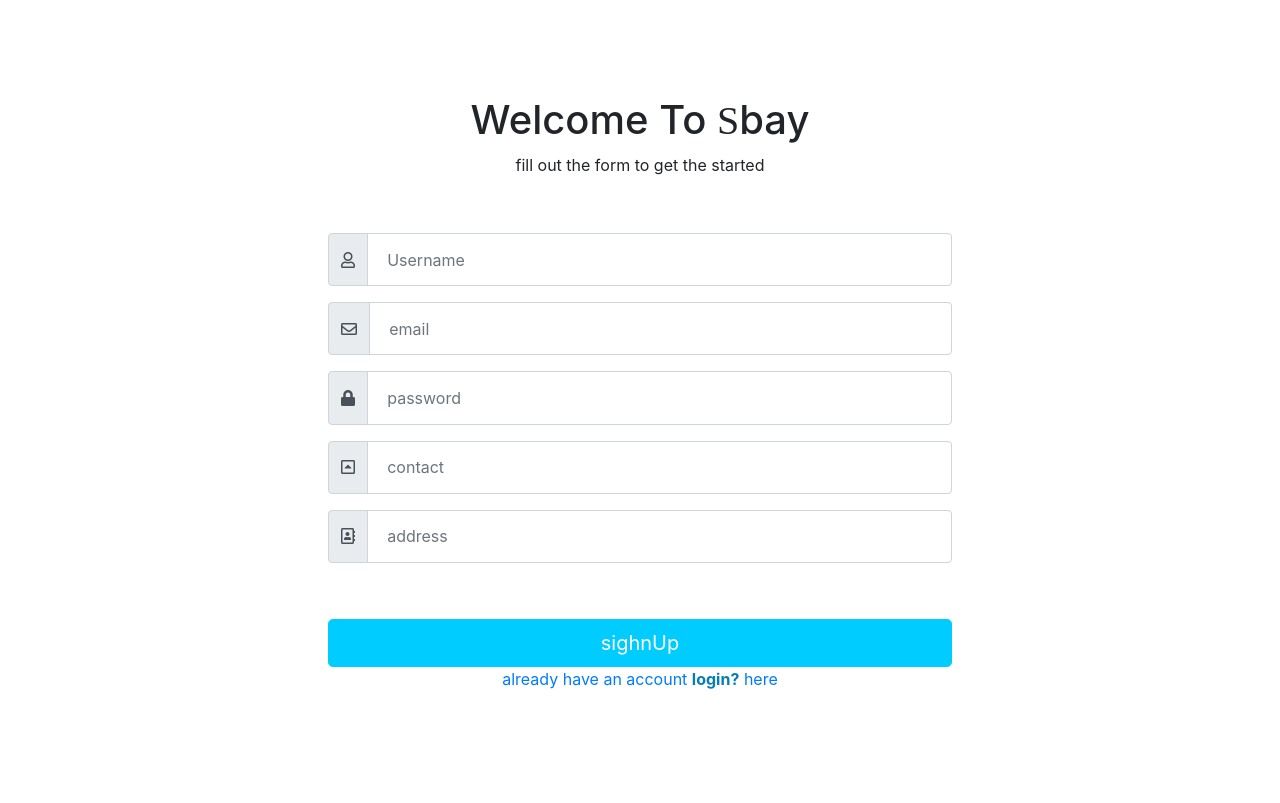
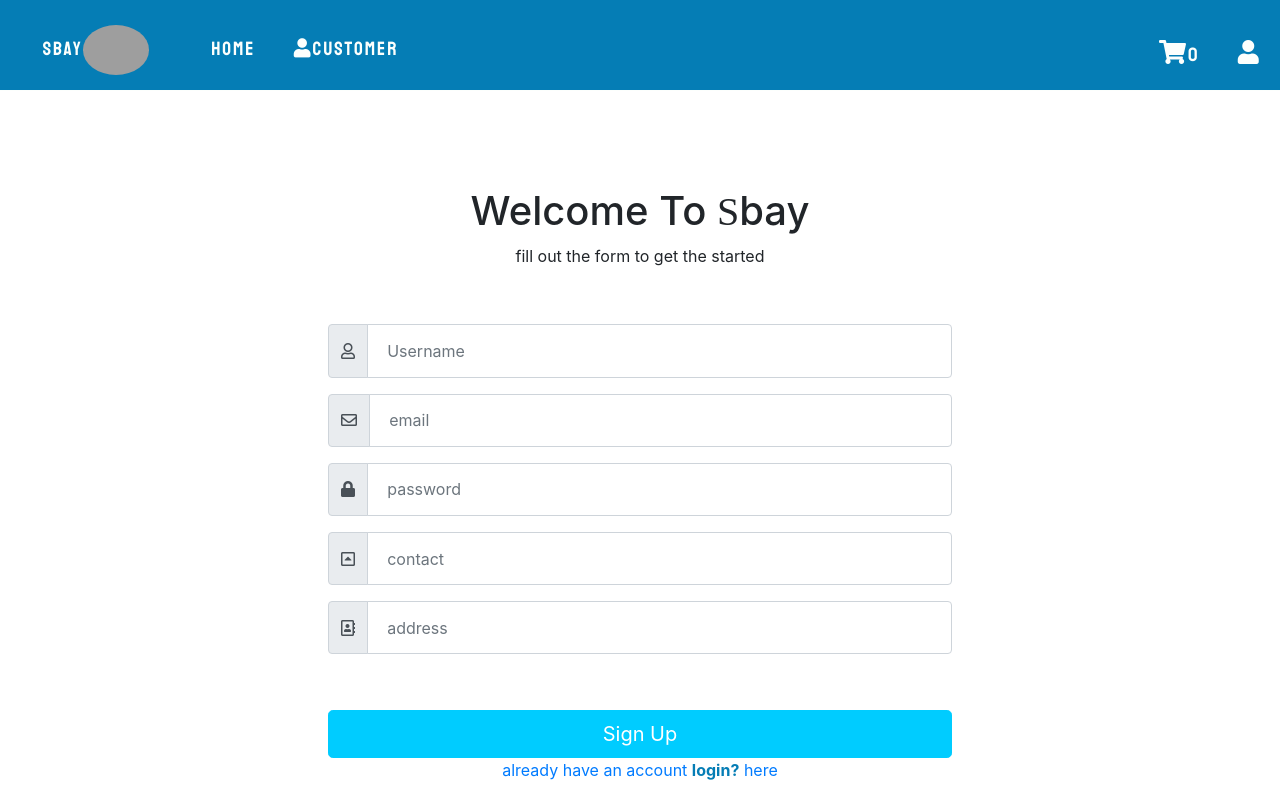
Before and after one commit to sbay-mrz/sbay-mern-app, a React (Create React App) app in the folder client/: page /customerSignup in a window 1280 px wide. Built offline with nearby package versions, Linux system fonts and the light colour scheme; no server answers; grey boxes are pictures that could not be loaded; a web font is replaced by a local one.

Commit message:
added navbar

```diff
--- a/client/src/Components/Cart.js
+++ b/client/src/Components/Cart.js
@@ -295,10 +295,11 @@ this.handleChange = this.handleChange.bind(this)
 
 
   render() {
-    // var count = 0, temp = 0;
-    // const totalPrice = this.state.netAmountArray.map(elm=>(
-    //   temp+=elm
-    // ));
+   if(this.props.cart==0){
+     alert('cart empty');
+     this.props.history.push('/');
+   }
+
     console.log("hello" ,this.props.cart)
     return (
       <div>
--- a/client/src/Components/customerSignup.js
+++ b/client/src/Components/customerSignup.js
@@ -4,6 +4,7 @@ import Card from '@material-ui/core/Card';
 import axios from 'axios';
 import {Link} from 'react-router-dom';
 import Header from './Header';
+import Slider3 from './slider3';
 
 
 class customerSignup extends Component {
@@ -88,6 +89,9 @@ componentWillMount() {
     render() {
         console.log(this.state.users)
         return (
+          <div>
+                          <Slider3/>
+
             <div class="SignUpParent ">
             <section class="SignUpOne">
               <h1>Welcome To <span class="SignUpFont">S</span>bay</h1>
@@ -130,11 +134,12 @@ componentWillMount() {
             </section>
             </form>
              <section class="SignUpThree">
-               <button onClick={this.Postdata} class="btn btn-primary btn-lg btn-block"> sighnUp </button>
+               <button onClick={this.Postdata} class="btn btn-primary btn-lg btn-block"> Sign Up </button>
 
               <Link to="/customerLogin"> <p class="secondpara">already have an account <span>login?</span> here</p>  </Link>
 
              </section>
+        </div>
         </div>
         );
     }
--- a/client/src/Components/sellerLogin.js
+++ b/client/src/Components/sellerLogin.js
@@ -6,6 +6,7 @@ import {Link} from 'react-router-dom';
 import Header from './Header';
 import {setUserToken} from './../actions/PostActions';
 import {connect} from 'react-redux';
+import Slider3 from './slider3';
 
 
 class Login extends Component {
@@ -77,6 +78,7 @@ componentDidMount() {
         console.log(this.state.users)
         return (
             <div >
+            <Slider3/>
             <div class="login-logo">
       <i class="fas fa-globe"></i>
       <p>sBay</p>
--- a/client/src/Components/sellerSignup.js
+++ b/client/src/Components/sellerSignup.js
@@ -94,7 +94,7 @@ componentWillMount() {
         console.log(this.state.users)
         return (
             <div >
-          {  /*<Slider3/>*/}
+          <Slider3/>
 
                 {/* <h1> Seller Registration Form </h1> <hr/> */}
                 <div class="SignUpParent ">
@@ -143,7 +143,7 @@ componentWillMount() {
   </section>
 </form>
 <section class="SignUpThree">
-              <button onClick={this.Postdata} type="button" class="btn btn-primary btn-lg btn-block">Signup</button>
+              <button onClick={this.Postdata} type="button" class="btn btn-primary btn-lg btn-block">Sign Up</button>
 
               <Link to="/sellerLogin"> <p class="secondpara">already have an account <span>login?</span> here</p>  </Link>
 
```
